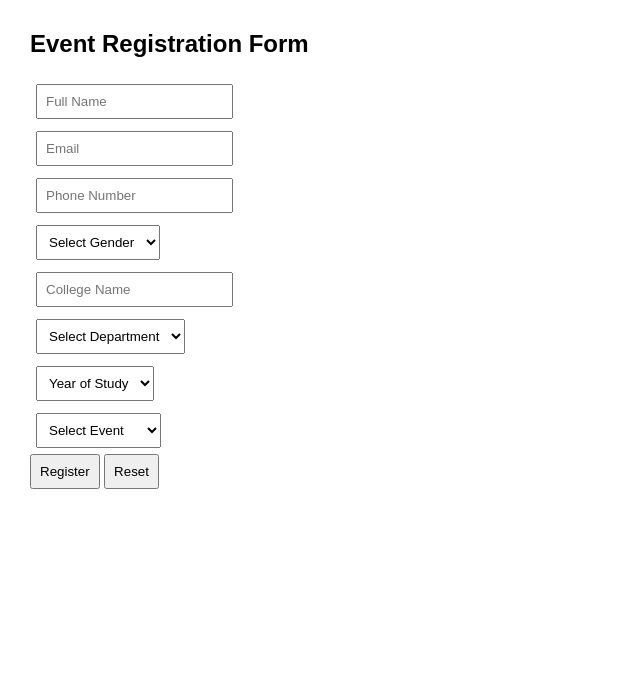
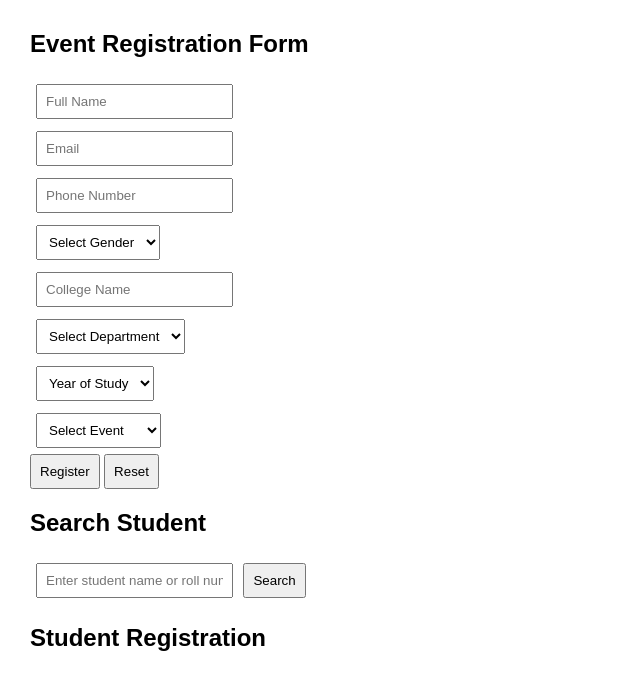
Before and after one commit to UVTanishq42/studentManagement, a plain HTML site: page index.html in a window 1280 px wide. Shown: the whole page, without its empty margins (0-640 px from the left). Drawn offline with Linux system fonts and the light colour scheme.

Commit message:
add heading

```diff
--- a/index.html
+++ b/index.html
@@ -52,5 +52,17 @@ pattern="[0-9]{10}" required><br>
 </form>
 
 <p id="result"></p>
+
+<h2>Search Student</h2>
+
+<input type="text" id="search"
+       placeholder="Enter student name or roll number">
+
+<button type="button" onclick="searchStudent()">
+    Search
+</button>
+<h2>Student Registration</h2>
+
+<p id="message"></p>
 </body>
 </html>
```
